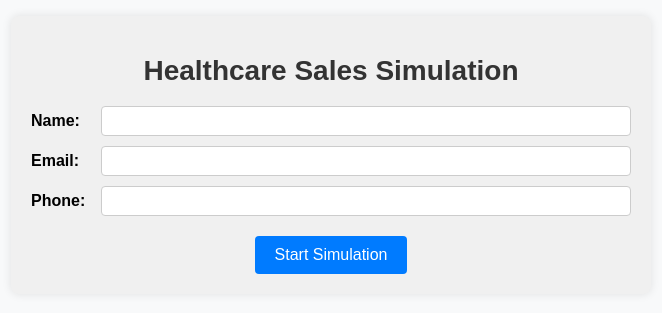
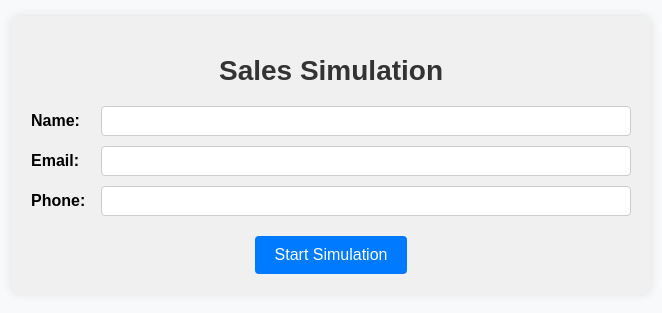
Before and after one commit to shubhammalhotra28/Sales-Simulation, a React (Create React App) app: page / in a window 1280 px wide. Shown: the part 245-558 px from the top of the page, without its empty margins (309-971 px from the left). Built offline with nearby package versions, Linux system fonts and the light colour scheme; no server answers; what aws-amplify would draw is missing.

Commit message:
fix title

```diff
--- a/src/components/LandingPage.jsx
+++ b/src/components/LandingPage.jsx
@@ -60,7 +60,7 @@ const LandingPage = () => {
   return (
     <div className="body-container">
       <div className="container">
-        <h1 className="heading">Healthcare Sales Simulation</h1>
+        <h1 className="heading"> Sales Simulation</h1>
         <form onSubmit={handleSubmit} className="form">
           <div className="formGroup">
             <label htmlFor="name" className="label">Name:</label>
```
